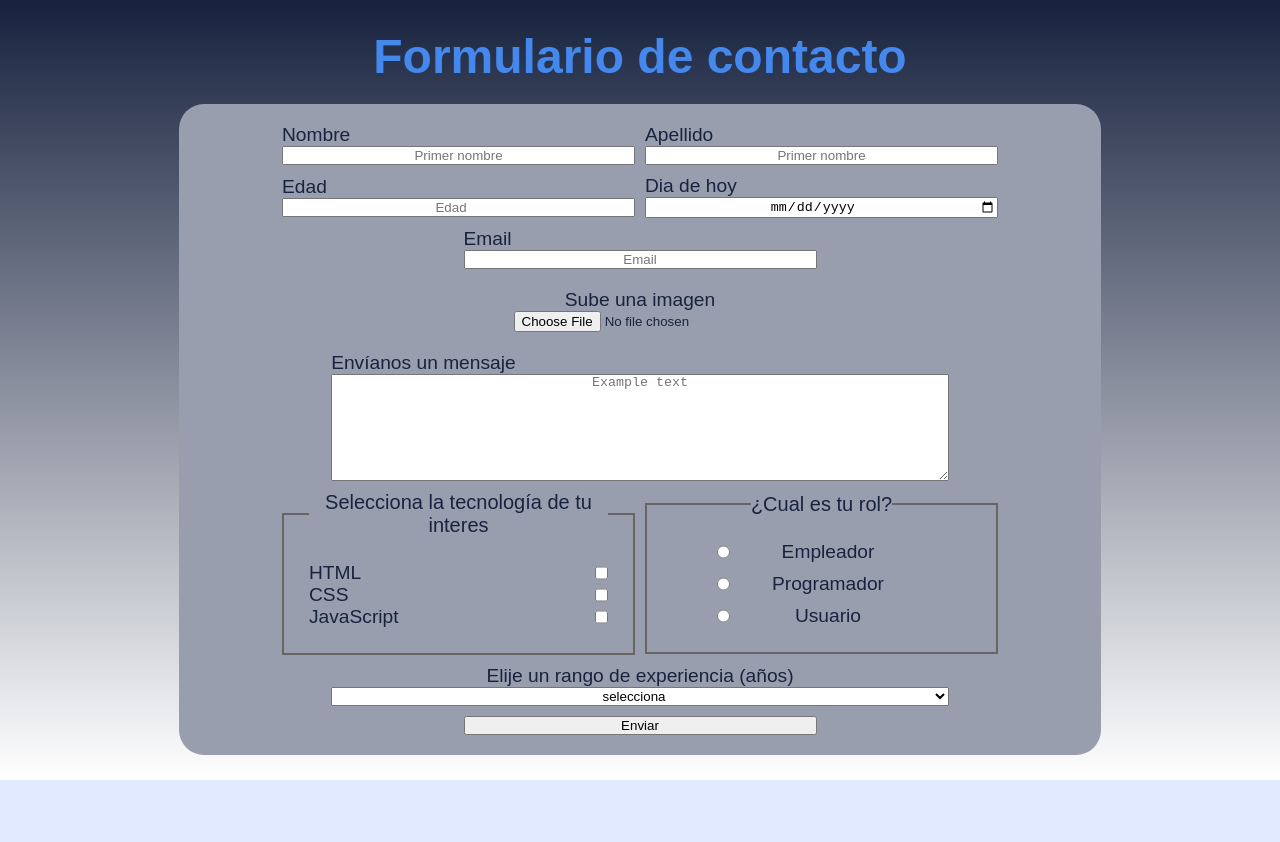
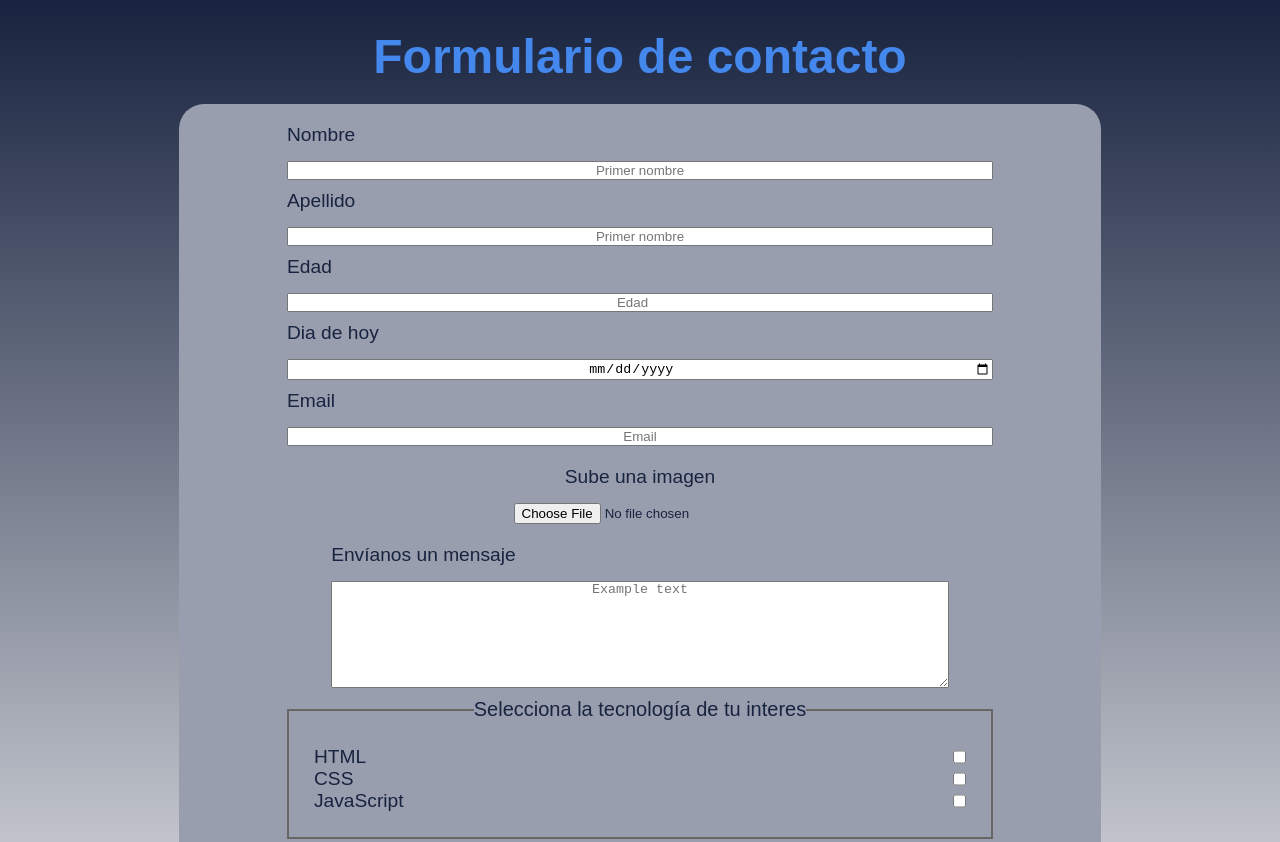
Before and after one commit to jesus468/practica-portfolio-evolve, a plain HTML site: page index.html in a window 1280 px wide. Shown: the part 1340-2182 px from the top of the page. Before the commit the page ends 2120 px from the top, so only its background shows below. Drawn offline with nearby package versions, Linux system fonts and the light colour scheme.

Commit message:
trying to make conflict, push to develop

```diff
--- a/styles.css
+++ b/styles.css
@@ -367,7 +367,7 @@ select{
     flex-wrap: wrap;
     flex-direction: row;
   }
-  .form__rows {
+  .form__rows2 {
     width: 40%;
     gap: 0;
   }
```
